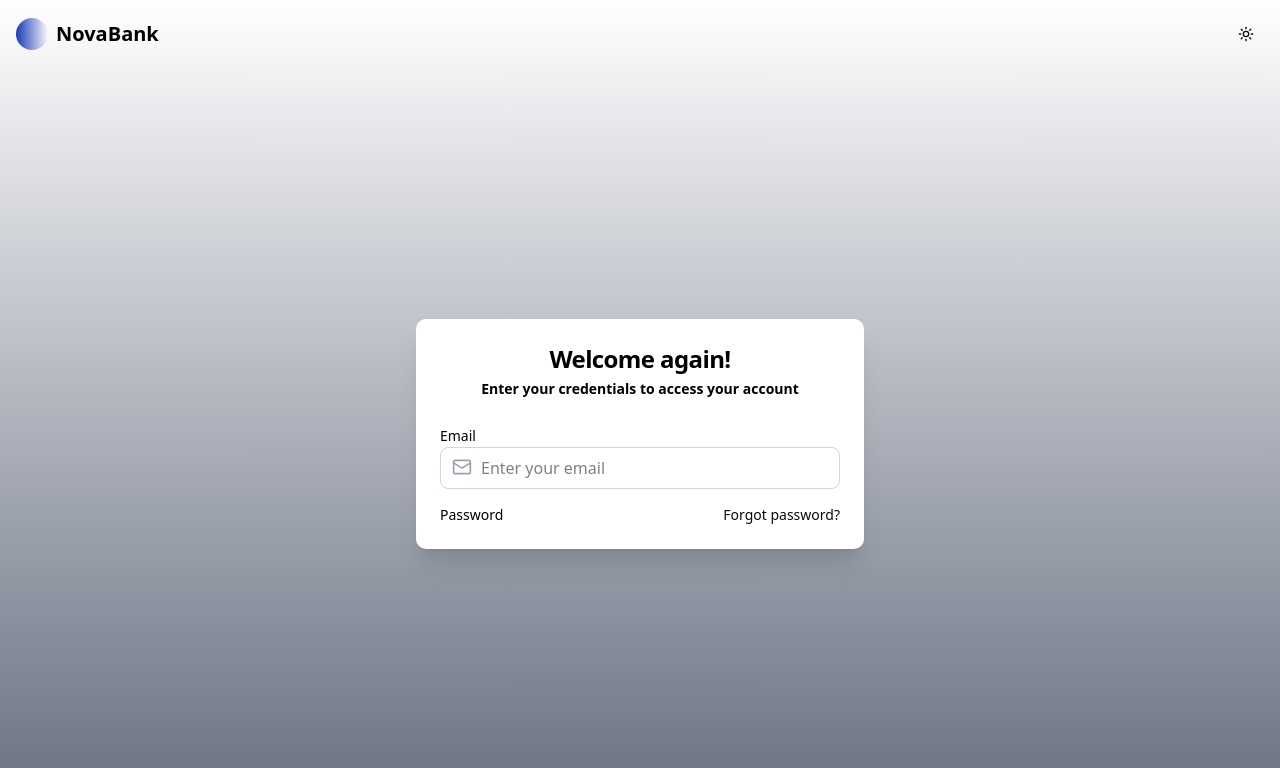
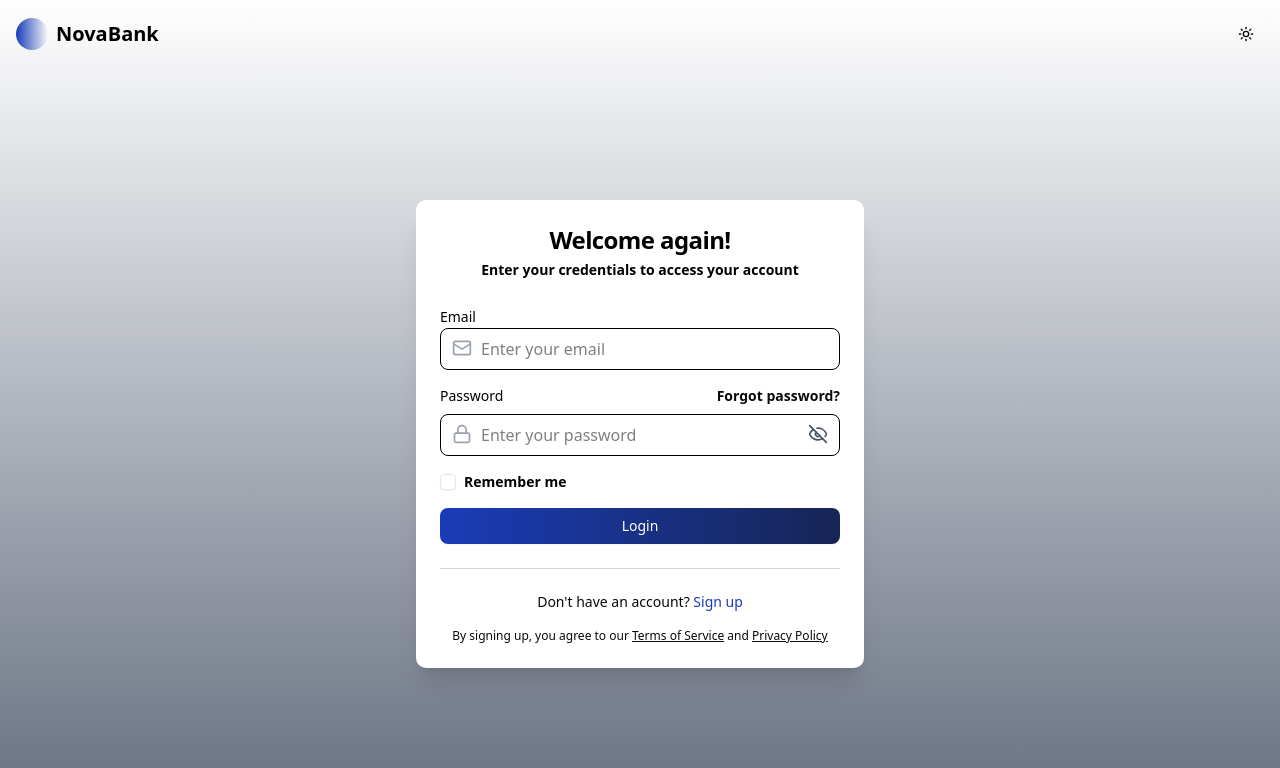
Before and after one commit to DiegoRiveraTM/NovaBank, a Next.js app: page /login in a window 1280 px wide. Shown: the top 768 px of the page. Built offline with nearby package versions, Linux system fonts and the light colour scheme.

Commit message:
Complete the login page design

```diff
--- /dev/null
+++ b/src/app/forgot-password/page.tsx
@@ -0,0 +1,9 @@
+
+
+export default function ForgotPasswordPage() {
+    return(
+        <div>
+            Forgot Password Page
+        </div>
+    )
+}
--- a/src/app/globals.css
+++ b/src/app/globals.css
@@ -120,3 +120,21 @@
     @apply bg-background text-foreground;
   }
 }
+
+/* Autofill fix */
+input:-webkit-autofill,
+input:-webkit-autofill:hover,
+input:-webkit-autofill:focus,
+textarea:-webkit-autofill,
+select:-webkit-autofill {
+  box-shadow: 0 0 0px 1000px white inset !important;
+  -webkit-text-fill-color: black !important;
+  transition: background-color 5000s ease-in-out 0s;
+}
+
+.dark input:-webkit-autofill,
+.dark input:-webkit-autofill:hover,
+.dark input:-webkit-autofill:focus {
+  box-shadow: 0 0 0px 1000px #0a0a0a inset !important;
+  -webkit-text-fill-color: white !important;
+}
--- a/src/app/login/page.tsx
+++ b/src/app/login/page.tsx
@@ -3,36 +3,54 @@
 import { Button } from "@/components/ui/button";
 import { Input } from "@/components/ui/input";
 import Link from "next/link";
-import { ArrowLeft, Mail } from "lucide-react";
+import { Eye, EyeOff, Mail } from "lucide-react";
 import { ThemeToggle } from "@/components/ui/theme-toggle";
-import { useRouter } from "next/router";
+import { useRouter } from "next/navigation";
 import { useState } from "react";
 import { Card, CardContent, CardDescription, CardFooter, CardHeader, CardTitle } from "@/components/ui/card"
 import { Label } from "@/components/ui/label"
+import { Lock } from 'lucide-react'
+import { Checkbox } from "@/components/ui/checkbox";
 
-
-const handleSubmit = (e: React.FormEvent) => {
-  const router = useRouter();
-    const [password, setPassword] = useState("");
-    const [showPassword, setShowPassword] = useState(false);
-    const [isLoading, setIsLoading] = useState(false);
-    const [error, setError] = useState("");
-    const [rememberMe, setRememberMe] = useState(false);
-
-  //const handleSubmit = (e: React.FormEvent) => {
-    //e.preventDefault();
-    //setIsLoading(true);
-
-  e.preventDefault();
-  //Simulate a login request
-  setTimeout(() => {
-    router.push("/dashboard");
-  }, 1500);
-};
 
 export default function LoginPage() {
 
   const [email, setEmail] = useState("");
+  const [password, setPassword] = useState("");
+  const [showPassword, setShowPassword] = useState(false);
+  const [rememberMe, setRememberMe] = useState(false);
+  const [isLoading, setIsLoading] = useState(false);
+  const [, setError] = useState("");
+
+  const router = useRouter();
+  const handleSubmit = async (e: React.FormEvent) => {
+    e.preventDefault();
+    setIsLoading(true);
+    setError("")
+    try {
+      const response = await fetch("/api/login", {
+        method: "POST",
+        headers: {
+          "Content-Type": "application/json",
+        },
+        body: JSON.stringify({ email, password, rememberMe }),
+      });
+      if (!response.ok) {
+        throw new Error("Invalid credentials");
+      }
+      router.push("/dashboard");
+    } catch (error: unknown){
+      if (error instanceof Error) {
+        setError(error.message);
+      } else {
+        setError("An error occurred");
+      }
+      } finally {
+        setIsLoading(false);
+      }
+    };
+
+
 
   return (
     <div className="min-h-screen flex flex-col bg-gradient-to-b from-white to-gray-500 dark:from-neutral-950 dark:to-neutral-900">
@@ -62,7 +80,7 @@ export default function LoginPage() {
                     id="email"
                     type="email"
                     placeholder="Enter your email"
-                    className="pl-10 text-black"
+                    className="pl-10 pr-10 text-black dark:text-black border-[1px] !border-black focus:!border-black focus:!ring-0"
                     value={email}
                     onChange={(e) => setEmail(e.target.value)}
                     required
@@ -72,18 +90,127 @@ export default function LoginPage() {
                   <div className="flex items-center justify-between">
                     <Label htmlFor="password" className="text-black">Password</Label>
                     <Link
-                      href="#"
-                      className="text-sm text-black-600 hover:text-neutral-950 dark:text-neutral-950 ">
+                      href="/forgot-password"
+                      className="text-sm text-black-600 hover:text-neutral-950 dark:text-neutral-950 font-semibold">
                         Forgot password?
                       </Link>
                   </div>
+                  <div className="relative">
+                    <Lock className="absolute left-3 top-2.5 h-5 w-5 text-gray-400"/>
+                    <Input
+                      id="password"
+                      type={showPassword ? "text" : "password"}
+                      className="pl-10 pr-10 text-black dark:text-black border-[1px] !border-black focus:!border-black focus:!ring-0"
+                      value={password}
+                      onChange={(e) => setPassword (e.target.value)}
+                      autoComplete="new-password"
+                      name="password"
+                      placeholder="Enter your password"
+                      required
+                      />
+                      <button
+                        type="button"
+                        onClick={()=> setShowPassword(!showPassword)}
+                        className="absolute right-3 top-2.5 text-gray-600 dark:hover:text-gray-300"
+                      >
+                        {showPassword ? <Eye className="h-5 w-5" /> : <EyeOff className="h-5 w-5" />}
+                      </button>
+                  </div>
                 </div>
+                <div className="flex items-center space-x-2">
+                  <Checkbox
+                    id="remember"
+                    checked={rememberMe}
+                    onCheckedChange={(checked) => setRememberMe(checked as boolean)}
+                    className=" data-[state=checked]:bg-gray-300
+                                data-[state=checked]:border-gray-300
+                                dark:data-[state=checked]:bg-black
+                                dark:data-[state=checked]:border-black
+                                dark:data-[state=checked]:text-white
+                                dark:data-[state=unchecked]:border-gray-300"
+
+                  />
+
+                  <Label htmlFor="remember" className="text-sm font-semibold cursor-pointer text-black">
+                    Remember me
+                  </Label>
+                </div>
+                <Button
+                  type="submit"
+                  className="w-full bg-gradient-to-r from-blue-800 to-blue-950 hover:from-blue-700 hover:to-blue-950 transition-all duration-300 text-white"
+                  disabled={isLoading}
+                >
+                  {isLoading ? (
+                    <div className="flex items-center justify center">
+                      <svg
+                        className="animate-spin -ml-1 mr-3 h-5 w-5 text-white"
+                        xmlns="http://www.w3.org/2000/svg"
+                        fill="none"
+                        viewBox="0 0 24 24"
+                      >
+                        <circle
+                          className="opacity-25"
+                          cx="12"
+                          cy="12"
+                          r="10"
+                          stroke="currentColor"
+                          strokeWidth="4"
+                          ></circle>
+                        <path
+                          className="opacity-75"
+                          fill="currentColor"
+                          d="M4 12a8 8 0 018-8V0C5.373 0 0 5.373 0 12h4zm2 5.291A7.962 7.962 0 014 12H0c0 3.042 1.135 5.824 3 7.93813-2.647z"
+                          ></path>
+                      </svg>
+                      Loading...
+                    </div>
+                  ) : (
+                    "Login"
+                  )}
+                </Button>
               </form>
+              <div className="relative my-6">
+                <div className="absolute inset-0 flex items-center">
+                  <div className="w-full border-t border-gray-300 dark:border-gray-700"></div>
+                </div>
+                <div className="relative flex justify-center text-sm">
+                  <span className="px-2 bg-white dark:bg-gray-950 text-gray-500 dark:text-gray-400">
+                  </span>
+                </div>
+              </div>
             </CardContent>
-          </Card>
-        </div>
-      </main>
 
-    </div>
+
+            <CardFooter className="flex flex-col space-y-4 -mt-6">
+              <div className="text-center text-sm">
+                <span className="text-black-500 dark:text-black">
+                  Don&apos;t have an account?</span>{" "}
+                <Link
+                  href="/register"
+                  className="text-blue-800 hover:text-blue-900 dark:text-blue-800 dark:hover:text-blue-900 font-medium"
+                  >
+                    Sign up
+                  </Link>
+                  </div>
+                  <p className="text-xs text-center text-black-800 dark:text-black">
+                    By signing up, you agree to our {" "}
+                    <Link
+                      href="#"
+                      className="underline hover:text-blue-900 dark:hover:text-blue-900"
+                      >
+                        Terms of Service
+                      </Link>{" "} and {" "}
+                    <Link
+                      href="#"
+                      className="underline hover:text-blue-900 dark:hover:text-blue-900"
+                      >
+                        Privacy Policy
+                      </Link>
+                  </p>
+                  </CardFooter>
+                </Card>
+              </div>
+            </main>
+          </div>
   )
 }
```
